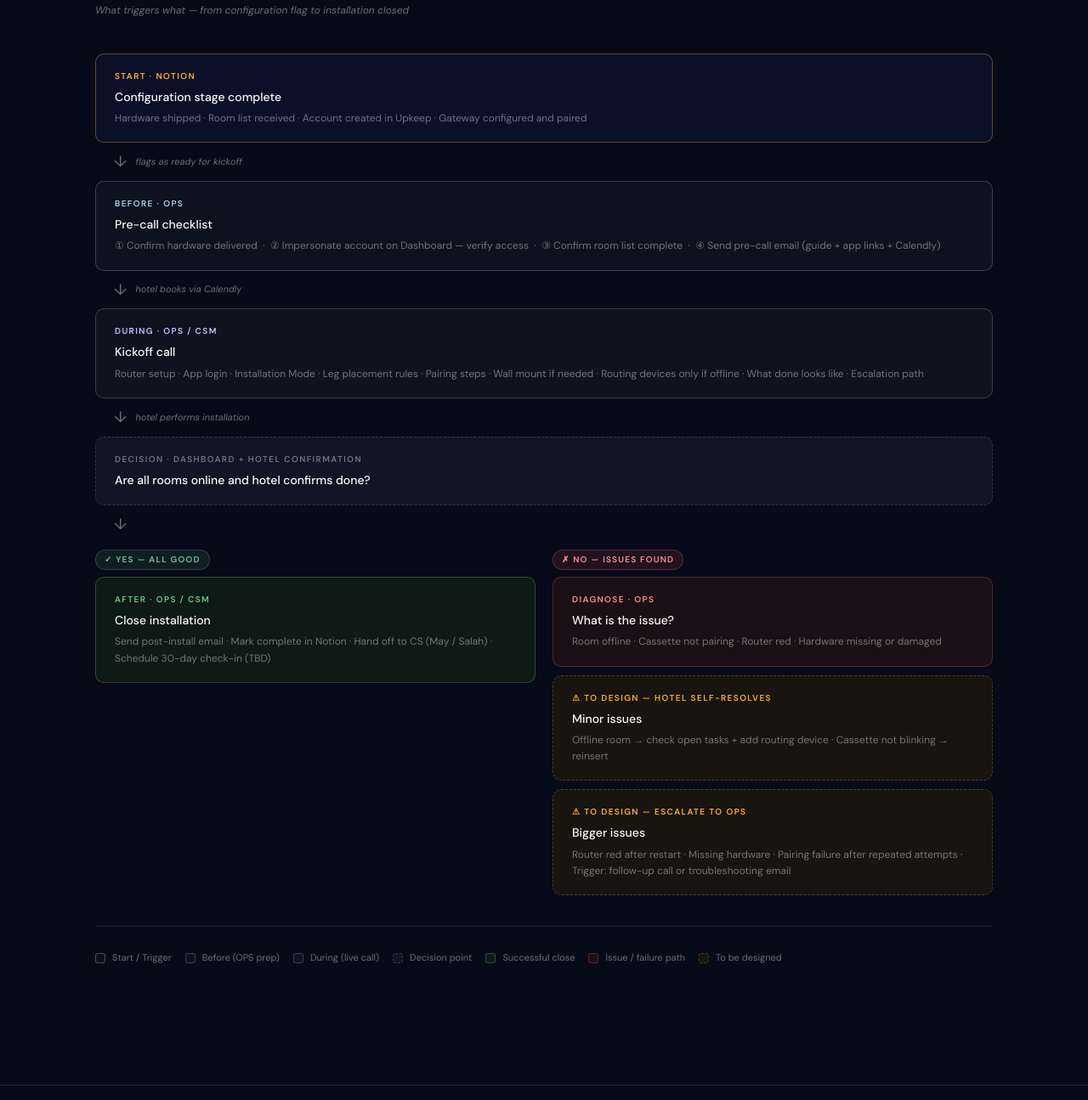
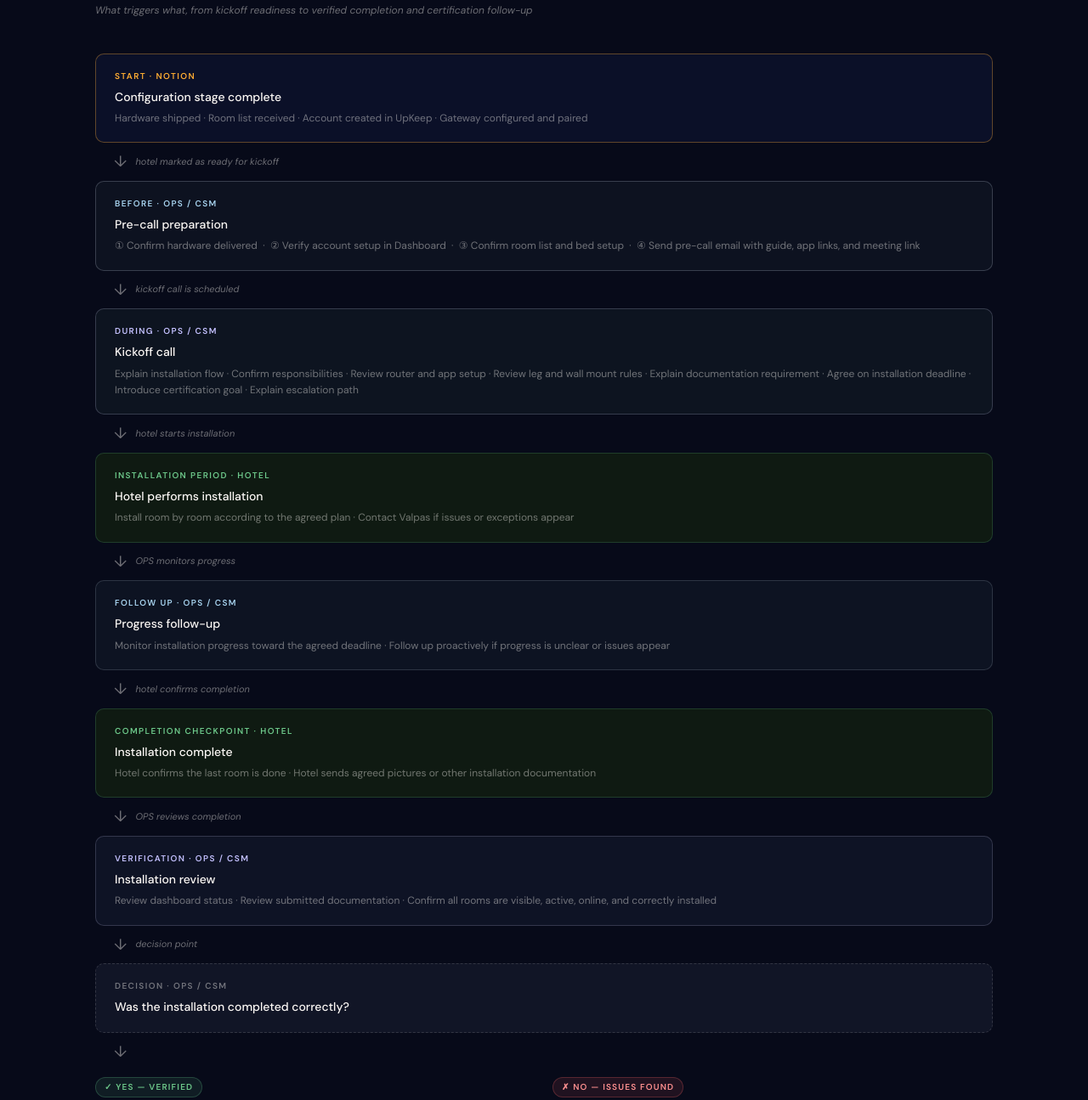
Before and after one commit to HenkkaMrn/valpas-playbook, a plain HTML site: page flowchart.html in a window 1280 px wide. Shown: the part 451-1746 px from the top of the page at 85% size. Drawn offline with Linux system fonts and the light colour scheme.

Commit message:
Update flowchart: new nodes for installation period, follow-up, checkpoint, verification and decision branches

```diff
--- a/flowchart.html
+++ b/flowchart.html
@@ -232,6 +232,13 @@
     background: rgba(7,10,25,0.09);
     color: rgba(7,10,25,0.85);
   }
+
+  .n-hotel   { background: #0f1a12; border-color: rgba(100,200,140,0.2); }
+  .n-hotel   .node-label { color: #6dc88a; }
+  .n-followup{ background: #0d1322; border-color: rgba(228,241,252,0.15); }
+  .n-followup .node-label { color: #a8d4f0; }
+  .n-verify  { background: #0e1325; border-color: rgba(220,217,255,0.18); }
+  .n-verify  .node-label { color: #c4c1ff; }
 </style>
 </head>
 <body>
@@ -251,76 +258,105 @@
 <main>
   <!-- FLOWCHART -->
   <h2 class="flow-heading">Process Flowchart</h2>
-  <p class="flow-sub">What triggers what — from configuration flag to installation closed</p>
+  <p class="flow-sub">What triggers what, from kickoff readiness to verified completion and certification follow-up</p>
 
-  <div class="flow">
+    <div class="flow">
 
     <div class="node n-start">
       <div class="node-label">Start · Notion</div>
       <div class="node-title">Configuration stage complete</div>
-      <div class="node-sub">Hardware shipped · Room list received · Account created in Upkeep · Gateway configured and paired</div>
+      <div class="node-sub">Hardware shipped · Room list received · Account created in UpKeep · Gateway configured and paired</div>
     </div>
 
-    <div class="connector">↓ <span class="connector-label">flags as ready for kickoff</span></div>
+    <div class="connector">↓ <span class="connector-label">hotel marked as ready for kickoff</span></div>
 
     <div class="node n-before">
-      <div class="node-label">Before · OPS</div>
-      <div class="node-title">Pre-call checklist</div>
-      <div class="node-sub">① Confirm hardware delivered &nbsp;·&nbsp; ② Impersonate account on Dashboard — verify access &nbsp;·&nbsp; ③ Confirm room list complete &nbsp;·&nbsp; ④ Send pre-call email (guide + app links + Calendly)</div>
+      <div class="node-label">Before · OPS / CSM</div>
+      <div class="node-title">Pre-call preparation</div>
+      <div class="node-sub">① Confirm hardware delivered &nbsp;·&nbsp; ② Verify account setup in Dashboard &nbsp;·&nbsp; ③ Confirm room list and bed setup &nbsp;·&nbsp; ④ Send pre-call email with guide, app links, and meeting link</div>
     </div>
 
-    <div class="connector">↓ <span class="connector-label">hotel books via Calendly</span></div>
+    <div class="connector">↓ <span class="connector-label">kickoff call is scheduled</span></div>
 
     <div class="node n-during">
       <div class="node-label">During · OPS / CSM</div>
       <div class="node-title">Kickoff call</div>
-      <div class="node-sub">Router setup · App login · Installation Mode · Leg placement rules · Pairing steps · Wall mount if needed · Routing devices only if offline · What done looks like · Escalation path</div>
+      <div class="node-sub">Explain installation flow · Confirm responsibilities · Review router and app setup · Review leg and wall mount rules · Explain documentation requirement · Agree on installation deadline · Introduce certification goal · Explain escalation path</div>
     </div>
 
-    <div class="connector">↓ <span class="connector-label">hotel performs installation</span></div>
+    <div class="connector">↓ <span class="connector-label">hotel starts installation</span></div>
+
+    <div class="node n-hotel">
+      <div class="node-label">Installation Period · Hotel</div>
+      <div class="node-title">Hotel performs installation</div>
+      <div class="node-sub">Install room by room according to the agreed plan · Contact Valpas if issues or exceptions appear</div>
+    </div>
+
+    <div class="connector">↓ <span class="connector-label">OPS monitors progress</span></div>
+
+    <div class="node n-followup">
+      <div class="node-label">Follow Up · OPS / CSM</div>
+      <div class="node-title">Progress follow-up</div>
+      <div class="node-sub">Monitor installation progress toward the agreed deadline · Follow up proactively if progress is unclear or issues appear</div>
+    </div>
+
+    <div class="connector">↓ <span class="connector-label">hotel confirms completion</span></div>
+
+    <div class="node n-hotel">
+      <div class="node-label">Completion Checkpoint · Hotel</div>
+      <div class="node-title">Installation complete</div>
+      <div class="node-sub">Hotel confirms the last room is done · Hotel sends agreed pictures or other installation documentation</div>
+    </div>
+
+    <div class="connector">↓ <span class="connector-label">OPS reviews completion</span></div>
+
+    <div class="node n-verify">
+      <div class="node-label">Verification · OPS / CSM</div>
+      <div class="node-title">Installation review</div>
+      <div class="node-sub">Review dashboard status · Review submitted documentation · Confirm all rooms are visible, active, online, and correctly installed</div>
+    </div>
+
+    <div class="connector">↓ <span class="connector-label">decision point</span></div>
 
     <div class="node n-decision">
-      <div class="node-label">Decision · Dashboard + Hotel confirmation</div>
-      <div class="node-title">Are all rooms online and hotel confirms done?</div>
+      <div class="node-label">Decision · OPS / CSM</div>
+      <div class="node-title">Was the installation completed correctly?</div>
     </div>
 
     <div class="connector">↓</div>
 
     <div class="branch-grid">
       <div>
-        <span class="branch-tag bt-yes">✓ Yes — all good</span>
+        <span class="branch-tag bt-yes">✓ Yes — verified</span>
         <div class="node n-success">
-          <div class="node-label">After · OPS / CSM</div>
-          <div class="node-title">Close installation</div>
-          <div class="node-sub">Send post-install email · Mark complete in Notion · Hand off to CS (May / Salah) · Schedule 30-day check-in (TBD)</div>
+          <div class="node-label">Close Out · OPS / CSM</div>
+          <div class="node-title">Verified completion</div>
+          <div class="node-sub">Send post-install confirmation · Confirm next steps toward certification readiness · Mark installation complete in Notion · Hand off to CS for ongoing support and certification-related follow-up</div>
         </div>
       </div>
       <div>
         <span class="branch-tag bt-no">✗ No — issues found</span>
-        <div class="branch-stack">
-          <div class="node n-fail">
-            <div class="node-label">Diagnose · OPS</div>
-            <div class="node-title">What is the issue?</div>
-            <div class="node-sub">Room offline · Cassette not pairing · Router red · Hardware missing or damaged</div>
-          </div>
-          <div class="node n-tbd">
-            <div class="node-label">⚠ To design — Hotel self-resolves</div>
-            <div class="node-title">Minor issues</div>
-            <div class="node-sub">Offline room → check open tasks + add routing device · Cassette not blinking → reinsert</div>
-          </div>
-          <div class="node n-tbd">
-            <div class="node-label">⚠ To design — Escalate to OPS</div>
-            <div class="node-title">Bigger issues</div>
-            <div class="node-sub">Router red after restart · Missing hardware · Pairing failure after repeated attempts · Trigger: follow-up call or troubleshooting email</div>
-          </div>
+        <div class="node n-fail">
+          <div class="node-label">Issue Resolution · OPS / CSM + Hotel</div>
+          <div class="node-title">Issues found</div>
+          <div class="node-sub">Follow up with hotel · Clarify missing or incorrect setup · Request additional pictures or corrections · Recheck dashboard status and documentation before closure</div>
         </div>
       </div>
     </div>
 
   </div>
 
-  <div class="legend">
+    <div class="legend">
     <div class="legend-item"><div class="legend-dot" style="background:#0b1028;border:1px solid rgba(255,173,50,0.35)"></div> Start / Trigger</div>
+    <div class="legend-item"><div class="legend-dot" style="background:#0d1220;border:1px solid rgba(228,241,252,0.2)"></div> Before (OPS / CSM prep)</div>
+    <div class="legend-item"><div class="legend-dot" style="background:#0d1420;border:1px solid rgba(220,217,255,0.2)"></div> During (kickoff call)</div>
+    <div class="legend-item"><div class="legend-dot" style="background:#0f1a12;border:1px solid rgba(100,200,140,0.2)"></div> Hotel action</div>
+    <div class="legend-item"><div class="legend-dot" style="background:#0d1322;border:1px solid rgba(228,241,252,0.15)"></div> Progress follow-up</div>
+    <div class="legend-item"><div class="legend-dot" style="background:#0e1325;border:1px solid rgba(220,217,255,0.18)"></div> Verification</div>
+    <div class="legend-item"><div class="legend-dot" style="background:#111526;border:1px solid rgba(251,247,244,0.14);border-style:dashed"></div> Decision point</div>
+    <div class="legend-item"><div class="legend-dot" style="background:#0d1a15;border:1px solid rgba(100,200,140,0.3)"></div> Successful close</div>
+    <div class="legend-item"><div class="legend-dot" style="background:#1a1015;border:1px solid rgba(255,100,100,0.25)"></div> Issue path</div>
+  </div> Start / Trigger</div>
     <div class="legend-item"><div class="legend-dot" style="background:#0d1220;border:1px solid rgba(228,241,252,0.2)"></div> Before (OPS prep)</div>
     <div class="legend-item"><div class="legend-dot" style="background:#0d1420;border:1px solid rgba(220,217,255,0.2)"></div> During (live call)</div>
     <div class="legend-item"><div class="legend-dot" style="background:#111526;border:1px solid rgba(251,247,244,0.14);border-style:dashed"></div> Decision point</div>
```
